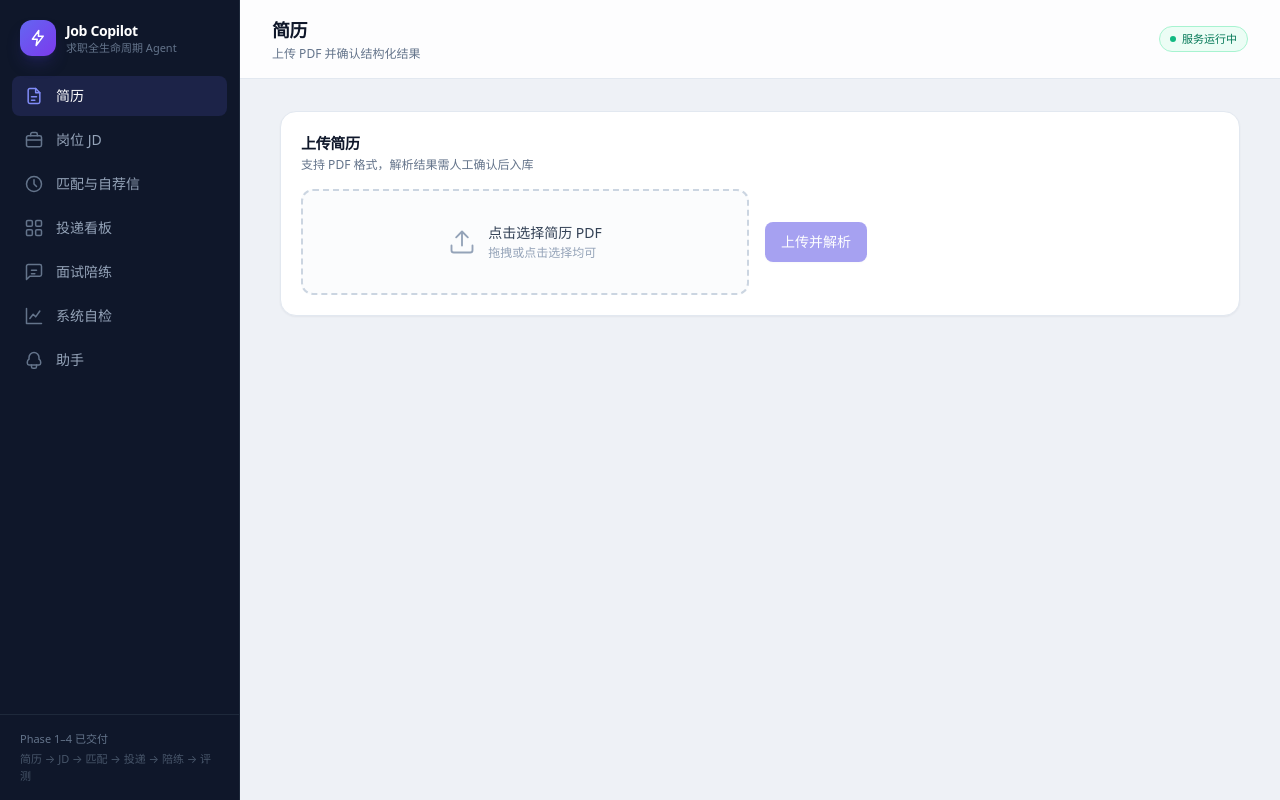
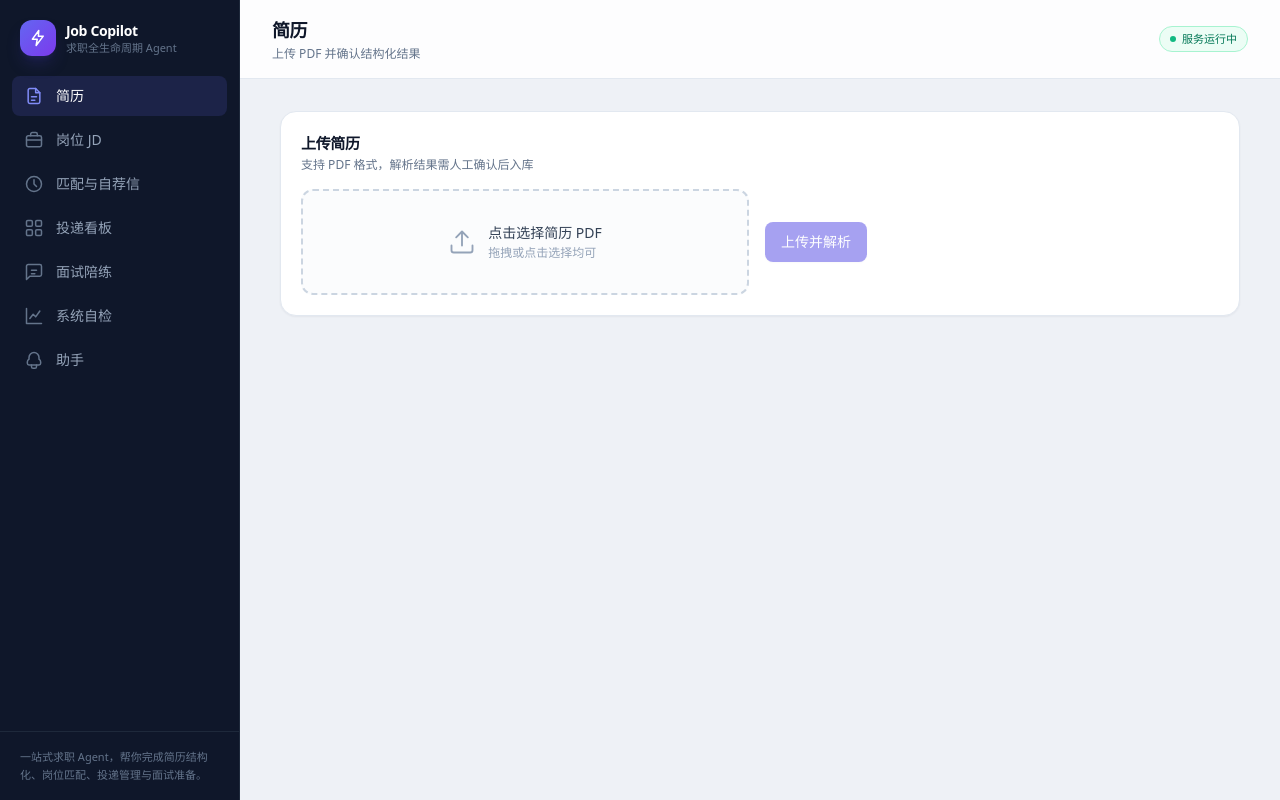
Before and after one commit to fuzhu-1/job-copilot, a React (Vite) app in the folder app/web/: page / in a window 1280 px wide. Built offline with nearby package versions, Linux system fonts and the light colour scheme.

Commit message:
ui: 侧边栏改为项目简介

```diff
--- a/app/web/src/App.jsx
+++ b/app/web/src/App.jsx
@@ -159,8 +159,9 @@ export default function App() {
           })}
         </nav>
         <div className="hidden border-t border-slate-800 px-5 py-4 lg:block">
-          <div className="text-[11px] font-medium text-slate-500">Phase 1–4 已交付</div>
-          <div className="mt-1 text-[11px] text-slate-600">简历 → JD → 匹配 → 投递 → 陪练 → 评测</div>
+          <div className="text-[11px] leading-relaxed text-slate-500">
+            一站式求职 Agent，帮你完成简历结构化、岗位匹配、投递管理与面试准备。
+          </div>
         </div>
       </aside>
 
```
